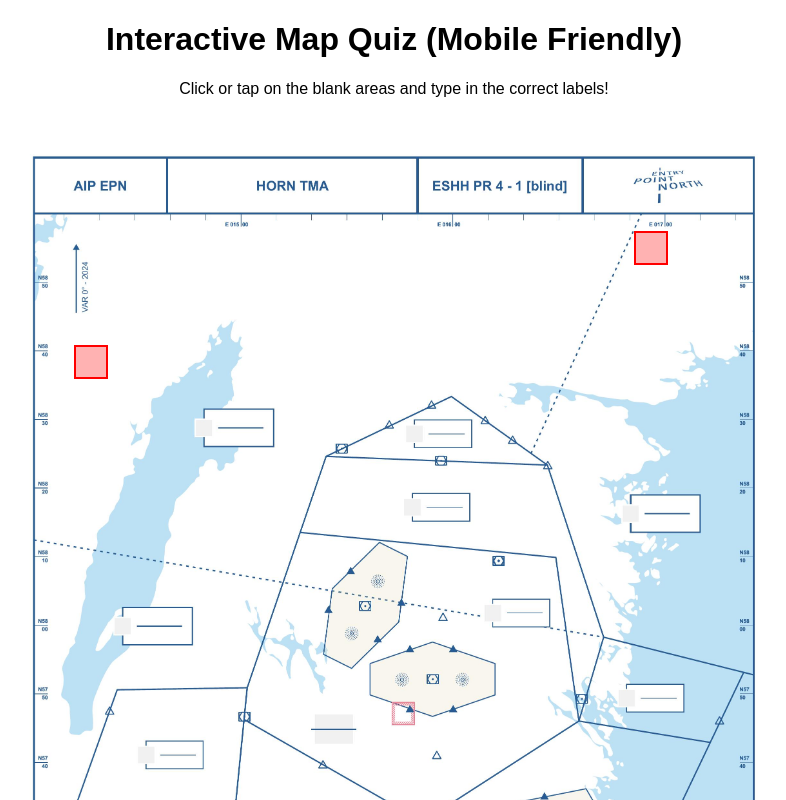
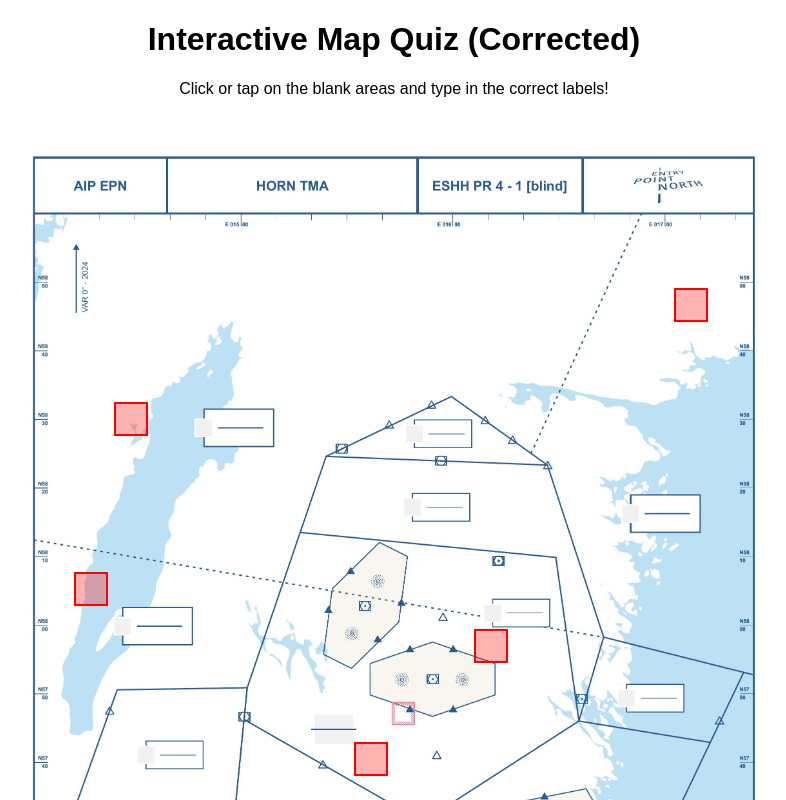
Before and after one commit to Coltable/interactive-map-quiz, a plain HTML site: page index.html in a window 1280 px wide. Shown: the top 800 px of the page, without its empty margins (246-1032 px from the left). Drawn offline with Linux system fonts and the light colour scheme.

Commit message:
Add files via upload

```diff
--- a/index.html
+++ b/index.html
@@ -4,7 +4,7 @@
 <head>
     <meta charset="UTF-8">
     <meta name="viewport" content="width=device-width, initial-scale=1.0">
-    <title>Interactive Map Quiz (Mobile Friendly)</title>
+    <title>Interactive Map Quiz (Corrected)</title>
     <style>
         body {
             font-family: Arial, sans-serif;
@@ -32,19 +32,15 @@
     </style>
 </head>
 <body>
-    <h1>Interactive Map Quiz (Mobile Friendly)</h1>
+    <h1>Interactive Map Quiz (Corrected)</h1>
     <p>Click or tap on the blank areas and type in the correct labels!</p>
     <div id="map-container">
         <img id="map" src="blind_map.jpg" alt="Blind Map">
     </div>
 
     <script>
-        // Hotspot definitions
-        const hotspots = [
-            { id: "spot1", correctAnswer: "FL245 FL95", x: "10%", y: "20%" },
-            { id: "spot2", correctAnswer: "FL285 FL95", x: "80%", y: "10%" },
-            { id: "spot3", correctAnswer: "RONNEBY TMA", x: "50%", y: "90%" },
-        ];
+        // Corrected hotspot definitions
+        const hotspots = [{'id': 'spot1', 'correctAnswer': 'FL245 FL95', 'x': '15%', 'y': '25%'}, {'id': 'spot2', 'correctAnswer': 'FL285 FL95', 'x': '85%', 'y': '15%'}, {'id': 'spot3', 'correctAnswer': 'FL205 1500ft', 'x': '45%', 'y': '55%'}, {'id': 'spot4', 'correctAnswer': 'RONNEBY TMA', 'x': '50%', 'y': '90%'}, {'id': 'spot5', 'correctAnswer': 'FL205 4500ft', 'x': '10%', 'y': '40%'}, {'id': 'spot6', 'correctAnswer': 'FL205 2000ft', 'x': '60%', 'y': '45%'}, {'id': 'spot7', 'correctAnswer': 'KNIVSHULT A', 'x': '35%', 'y': '75%'}, {'id': 'spot8', 'correctAnswer': 'KNIVSHULT B', 'x': '40%', 'y': '80%'}];
 
         const mapContainer = document.getElementById("map-container");
 
```
